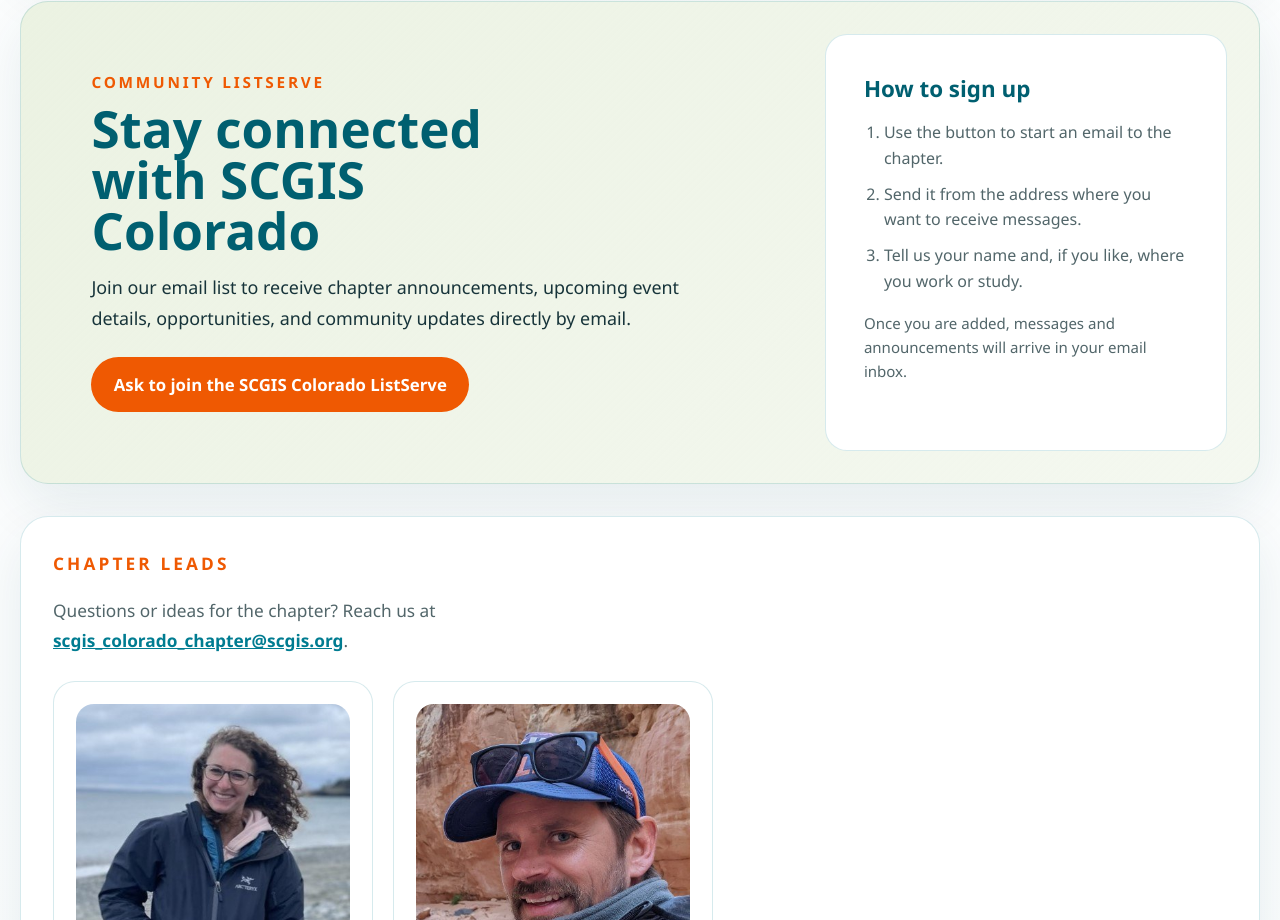
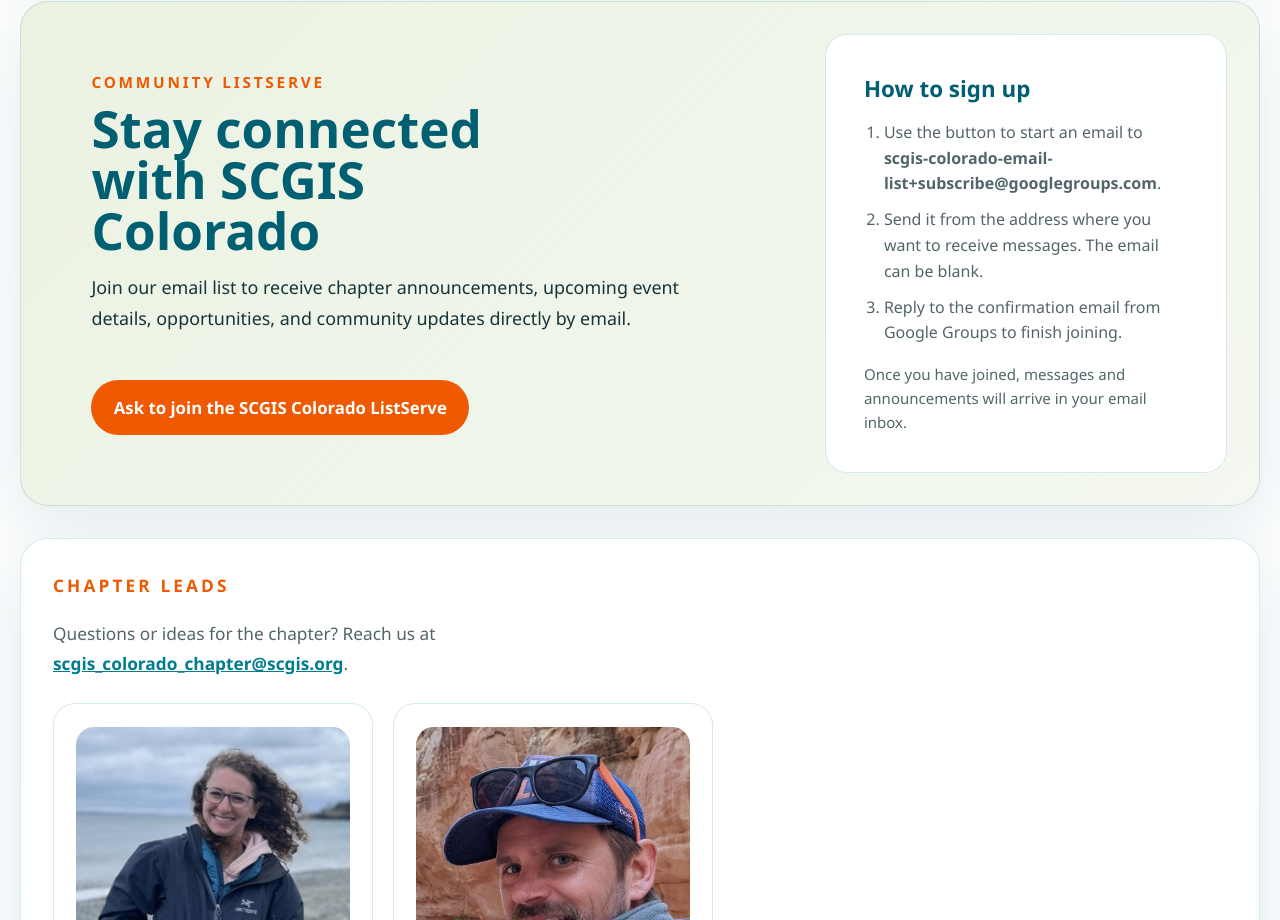
Before and after one commit to scgiscolorado/scgiscolorado.github.io, a plain HTML site: page index.html in a window 1280 px wide. Shown: the part 2980-3900 px from the top of the page. Drawn offline with Linux system fonts and the light colour scheme.

Commit message:
Point ListServe button at the Google Group subscribe address
Co-Authored-By: Claude Fable 5.2 <noreply@anthropic.com>
Claude-Session: https://claude.ai/code/session_01TVGVqaZ4kY1pmrMmgdus4K

```diff
--- a/assets/css/styles.css
+++ b/assets/css/styles.css
@@ -1034,3 +1034,7 @@ a {
   border-radius: 50%;
   margin-bottom: 0.9rem;
 }
+
+.signup-instructions li strong {
+  overflow-wrap: anywhere;
+}
--- a/index.html
+++ b/index.html
@@ -193,10 +193,10 @@
             email.
           </p>
 
-          <!-- When the chapter's Google Group exists, replace this href with its address (https://groups.google.com/g/...) -->
+          <!-- Opens an email to the Google Group's subscribe address -->
           <a
             class="pill-link listserve-button"
-            href="mailto:scgis_colorado_chapter@scgis.org?subject=Please%20add%20me%20to%20the%20SCGIS%20Colorado%20ListServe"
+            href="mailto:scgis-colorado-email-list+subscribe@googlegroups.com?subject=Subscribe"
             >Ask to join the SCGIS Colorado ListServe</a
           >
         </div>
@@ -204,13 +204,16 @@
         <div class="signup-instructions">
           <h3>How to sign up</h3>
           <ol>
-            <li>Use the button to start an email to the chapter.</li>
-            <li>Send it from the address where you want to receive messages.</li>
-            <li>Tell us your name and, if you like, where you work or study.</li>
+            <li>
+              Use the button to start an email to
+              <strong>scgis-colorado-email-list+subscribe@googlegroups.com</strong>.
+            </li>
+            <li>Send it from the address where you want to receive messages. The email can be blank.</li>
+            <li>Reply to the confirmation email from Google Groups to finish joining.</li>
           </ol>
           <p>
-            Once you are added, messages and announcements will arrive in your
-            email inbox.
+            Once you have joined, messages and announcements will arrive in
+            your email inbox.
           </p>
         </div>
       </section>
```
Also changed, not shown: 1 other file.
